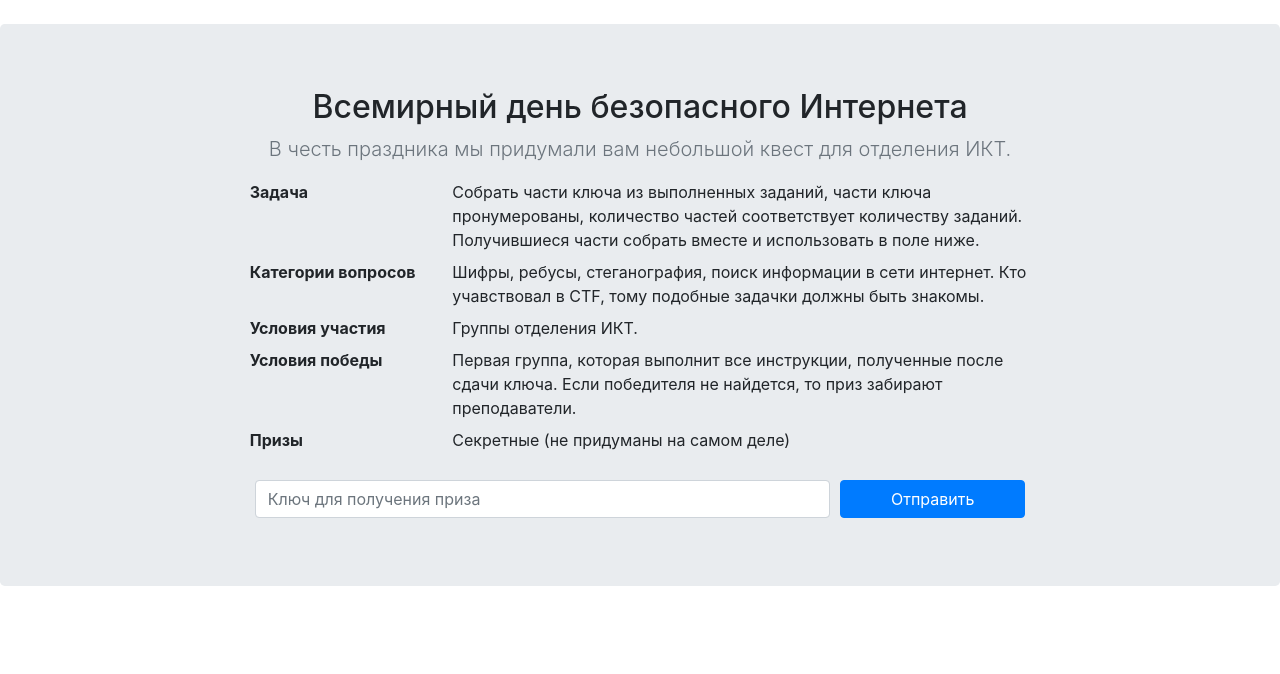
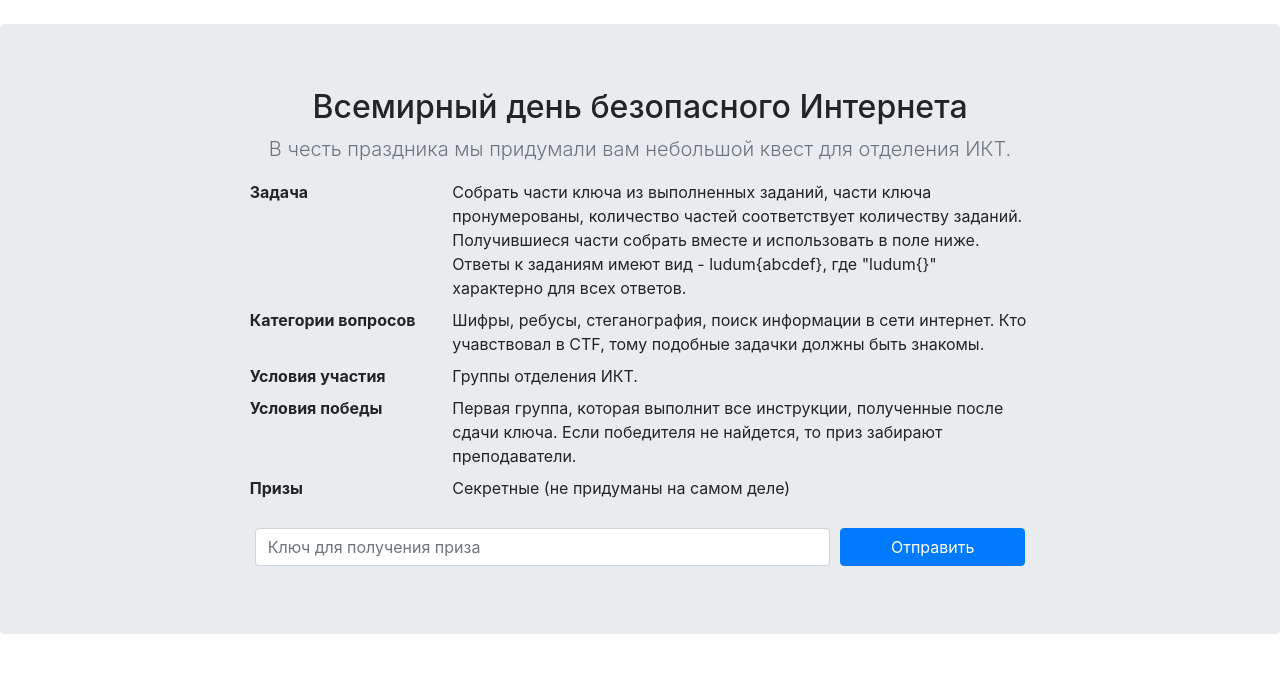
Before and after one commit to TitaniumHocker/Ludum, a Flask app: page / in a window 1280 px wide. Shown: the part 56-730 px from the top of the page. Run offline with Flask 2, Linux system fonts and the light colour scheme; parts of the project's set-up code (start-up, migrations or seed data) failed here and were passed over; some libraries are stand-ins or nearby versions.

Commit message:
fixed templates

```diff
--- a/ludum/templates/index.html
+++ b/ludum/templates/index.html
@@ -10,7 +10,7 @@
       <dl class="row">
         <dt class="col-sm-3">Задача</dt>
         <dd class="col-sm-9">
-        Cобрать части ключа из выполненных заданий, части ключа пронумерованы, количество частей соответствует количеству заданий. Получившиеся части собрать вместе и использовать в поле ниже.
+	Cобрать части ключа из выполненных заданий, части ключа пронумерованы, количество частей соответствует количеству заданий. Получившиеся части собрать вместе и использовать в поле ниже. Ответы к заданиям имеют вид - ludum{abcdef}, где "ludum{}" характерно для всех ответов.
         </dd>
         <dt class="col-sm-3">Категории вопросов</dt>
         <dd class="col-sm-9">
--- a/ludum/templates/task.html
+++ b/ludum/templates/task.html
@@ -9,7 +9,7 @@
           {% for category in task['categories'] %}
             <span class="badge badge-info">{{ category.title }}</span>
           {% endfor %}
-        <h4 class="display-4 text-center"> {{ task['title'] }}</h2>
+        <h4 class="display-4 text-center"> {{ task['title'] }}</h4>
         <p>{{ task['body']|safe }}</p>
         <form method="POST" action="{{ url_for('task_page', slug=task['slug']) }}">
           <div class="form-row mx-auto">
--- a/ludum/templates/tasks.html
+++ b/ludum/templates/tasks.html
@@ -11,7 +11,7 @@
           <a class="my-card" href="{{ url_for('task_page', slug=task['slug']) }}">
             <div class="card my-auto" style="max-width: 18rem;">
               <div class="card-body">
-                <h5 class="card-title">{{ task['title'] }}</h5>
+                <h4 class="card-title text-center mt-2">{{ task['title'] }}</h4>
               </div>
             </div>
           </a>
```
Also changed, not shown: 1 other file.
